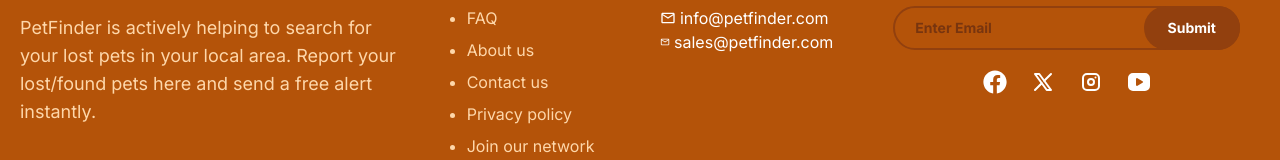
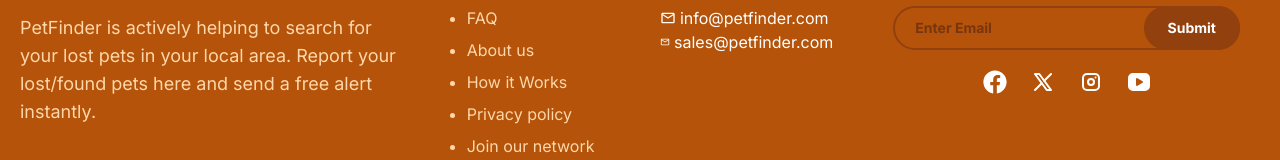
Before and after one commit to MistoganSS/petfinder_app, a Next.js app: page /how-it-works in a window 1280 px wide. Shown: the part 2852-3012 px from the top of the page. Built offline with nearby package versions, Linux system fonts and the light colour scheme.

Commit message:
modify how-it-works

```diff
--- a/app/(root)/how-it-works/page.jsx
+++ b/app/(root)/how-it-works/page.jsx
@@ -6,7 +6,7 @@
 export default function HowItWorks () {
   return (
     <div className='lg:p-10 p-5 pt-15 flex flex-col gap-10 md:gap-20'>
-      <section className='p-5 flex flex-col md:flex-row justify-center items-center'>
+      <section className='p-5 flex flex-col lg:flex-row justify-center items-center'>
         <div className='md:p-10'>
           <h1 className='text-3xl md:text-5xl font-bold mb-5 md:mb-10'>
             <span className='text-primary-600'> PetFinder</span> helps you find
@@ -23,7 +23,7 @@
             Get Started Now
           </Link>
         </div>
-        <img src='/how-it-works.svg' alt='' />
+        <img src='/how-it-works.svg' alt='How it Work' />
       </section>
       <section className=''>
         <h2 className='text-3xl md:text-5xl font-bold text-gray-700 mb-10'>
--- a/app/(root)/page.jsx
+++ b/app/(root)/page.jsx
@@ -44,18 +44,17 @@
           <div className='bg-primary-100 absolute w-full h-[420px] md:[300px] lg:[420px] rounded-3xl -translate-y-10 lg:-translate-y-0 lg:-translate-x-44 -z-30'></div>
           <div className=' absolute text-xl md:text-2xl flex flex-col gap-5 font-bold text-gray-700 p-5'>
             <p className='flex gap-2 items-center justify-start'>
-              <FaListCheck className='fill-secondary-700' /> Create Free Listing
+              <FaListCheck className='fill-primary-800' /> Create Free Listing
             </p>
             <p className='flex gap-2 items-center justify-start'>
-              <FaPaperPlane className='fill-secondary-700' /> Free Alert
-              Instantly
+              <FaPaperPlane className='fill-primary-800' /> Free Alert Instantly
             </p>
             <p className='flex gap-2 items-center justify-start'>
-              <IoCreateSharp className='fill-secondary-700' /> Create Free
+              <IoCreateSharp className='fill-primary-800' /> Create Free
               Lost/Found Flyer
             </p>
             <p className='flex gap-2 items-center justify-start'>
-              <FaPeopleGroup className='fill-secondary-700' /> Reach More People
+              <FaPeopleGroup className='fill-primary-800' /> Reach More People
               In Your Local Area
             </p>
           </div>
--- a/app/components/Footer.jsx
+++ b/app/components/Footer.jsx
@@ -32,7 +32,9 @@
             <li className='hover:cursor-pointer hover:text-white'>
               <Link href='/about-us'>About us</Link>
             </li>
-            <li>Contact us</li>
+            <li className='hover:cursor-pointer hover:text-white'>
+              <Link href='/how-it-works'>How it Works</Link>
+            </li>
             <li>Privacy policy</li>
             <li>Join our network</li>
           </ul>
```
